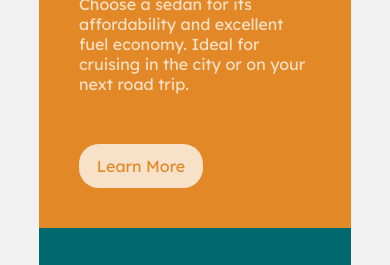
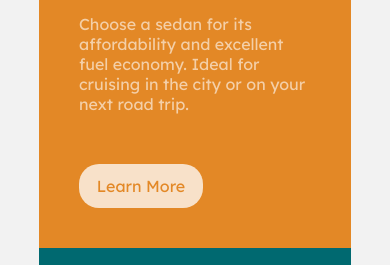
Before and after one commit to FabianoTerdenge/3-column-preview-card-component, a plain HTML site: page index.html in a window 390 px wide. Shown: the part 179-444 px from the top of the page. Drawn offline with Linux system fonts and the light colour scheme.

Commit message:
grid layout

```diff
--- a/style.css
+++ b/style.css
@@ -23,7 +23,7 @@ main {
     margin: auto;
     overflow: hidden;
     border-radius: 20px;
-    grid-template-columns: repeat(auto-fit, minmax(300px, 1fr));
+    grid-template-columns: repeat(3, 1fr);
 }
 article.first {
     background-color: var(--Bright-orange);
@@ -74,9 +74,12 @@ p {
 }
 .description {
     padding: 10px 0 50px 0;
+    opacity: .8;
 }
-@media (max-width: 600px) {
+
+@media (max-width: 800px) {
     main {
+        margin: 20px 0;
         grid-template: none;
     }
 }
```
